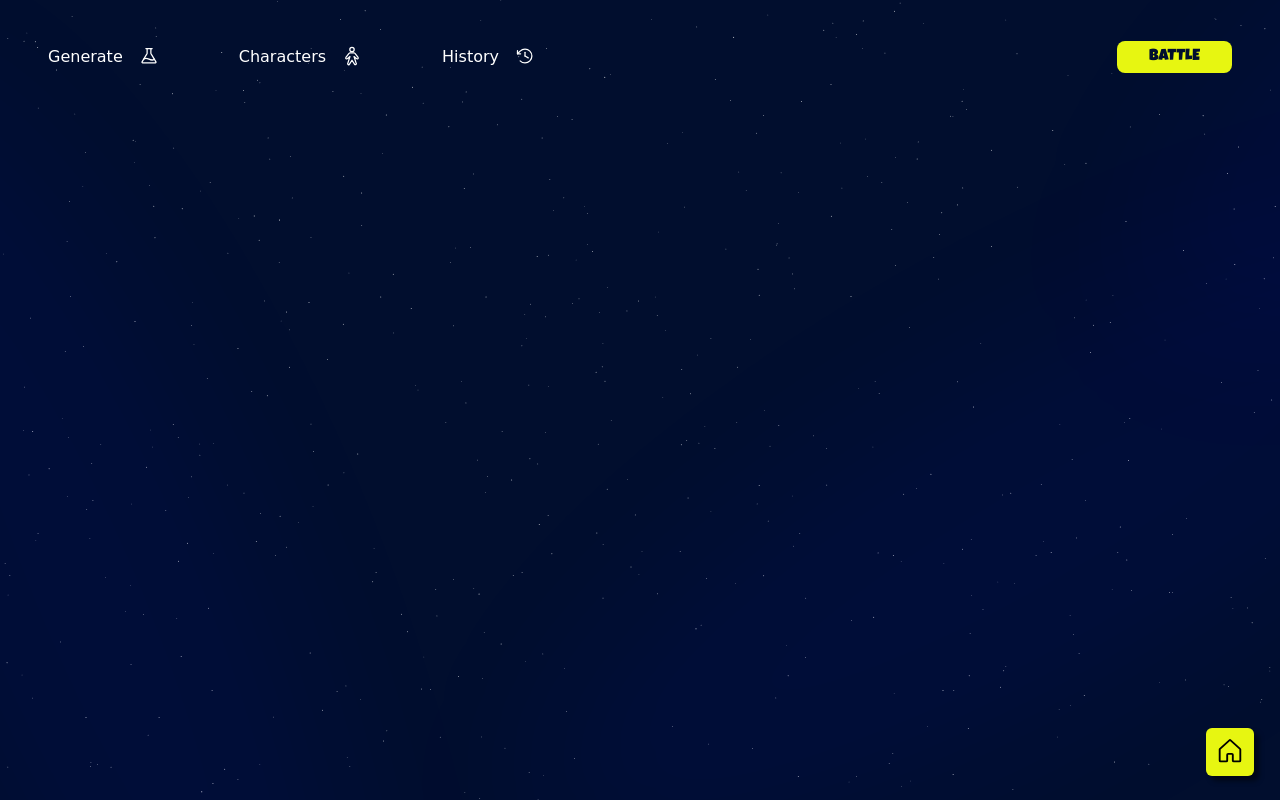
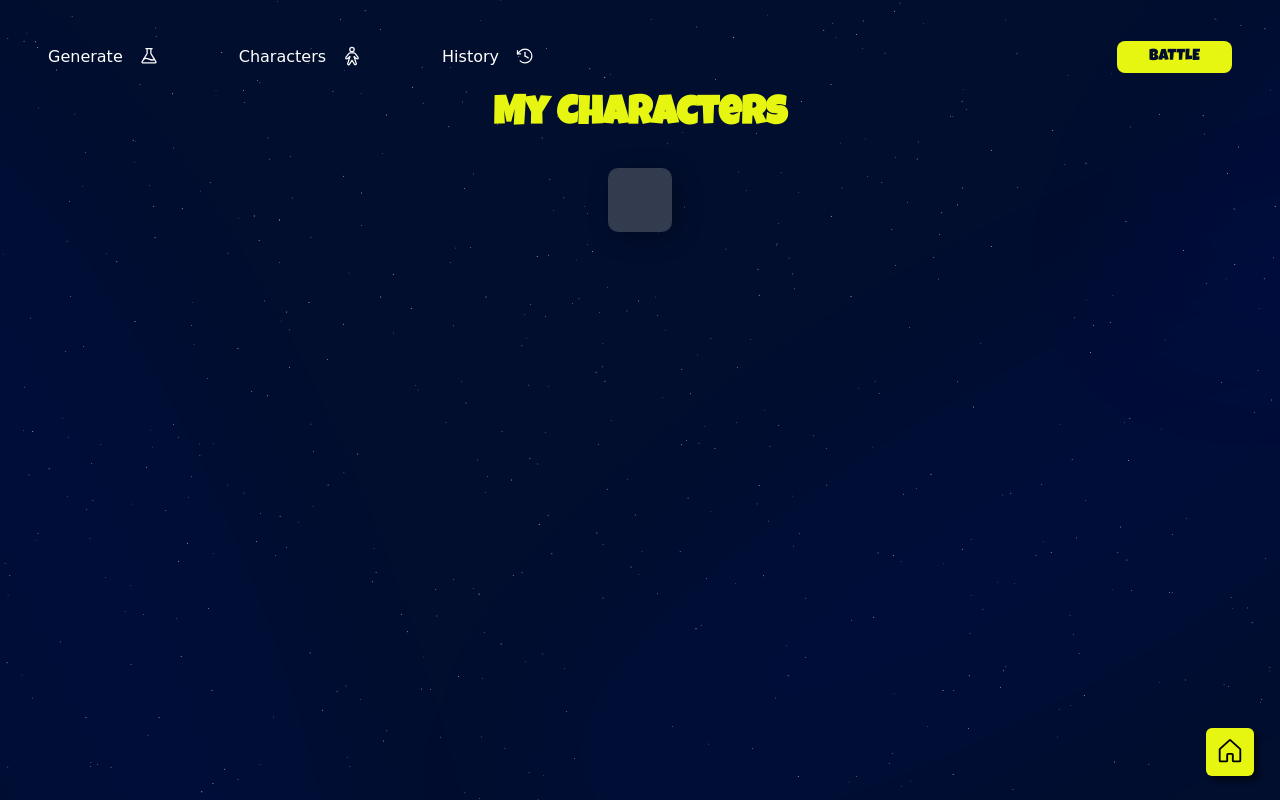
Before and after one commit to julioCoronetti/Rick-and-Morty-Battle, a React (Vite) app in the folder RickAndMortyBattle/: page /characters in a window 1280 px wide. Built offline with nearby package versions, Linux system fonts and the light colour scheme; a web font is replaced by a local one.

Commit message:
feat: implement Characters page; integrate user context and styled components for character display

```diff
--- a/RickAndMortyBattle/src/pages/Characters/index.tsx
+++ b/RickAndMortyBattle/src/pages/Characters/index.tsx
@@ -1,8 +1,25 @@
+import { Card } from "../../components/Card";
 import { HomeButton } from "../../components/HomeButton"
+import { useUser } from "../../contexts/UserProvider";
+import { CharactersContainer, CharactersShelf } from "./styles";
 
 export const Characters = () => {
+    const { characters } = useUser();
+
     return (
         <>
+            <CharactersContainer>
+                <h2>My Characters</h2>
+                <CharactersShelf>
+                    {characters.map((character) => (
+                        <Card
+                            key={character.id}
+                            image={character.image}
+                            name={character.name}
+                        />
+                    ))}
+                </CharactersShelf>
+            </CharactersContainer>
             <HomeButton />
         </>
     )
--- /dev/null
+++ b/RickAndMortyBattle/src/pages/Characters/styles.ts
@@ -0,0 +1,28 @@
+import styled from "styled-components";
+
+export const CharactersContainer = styled.div`
+    width: 100%;
+    height: 100vh;
+
+    display: flex;
+    flex-direction: column;
+    align-items: center;
+    gap: 2rem;
+
+    h2 {
+        margin-top: 6rem;
+        font-size: 2.5rem;
+        font-family: "Luckiest Guy";
+        color: ${props => props.theme["yellow"]};
+    }
+`;
+
+export const CharactersShelf = styled.div`
+    border-radius: 10px;
+    background-color: ${props => props.theme["gray-300"]};
+    padding: 2rem 2rem;
+    box-shadow: 5px 5px 25px #00000050;
+
+    display: flex;
+    flex-wrap: wrap;
+`;
```
